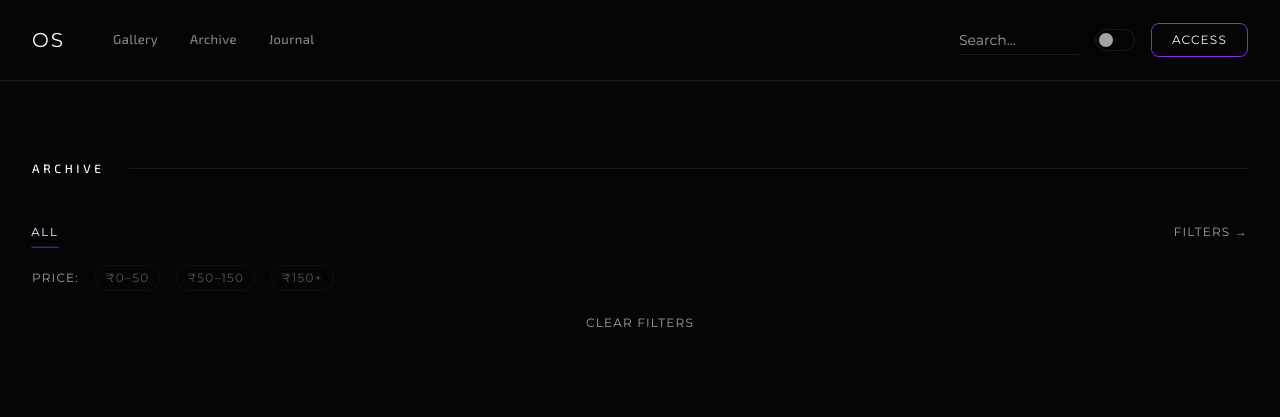
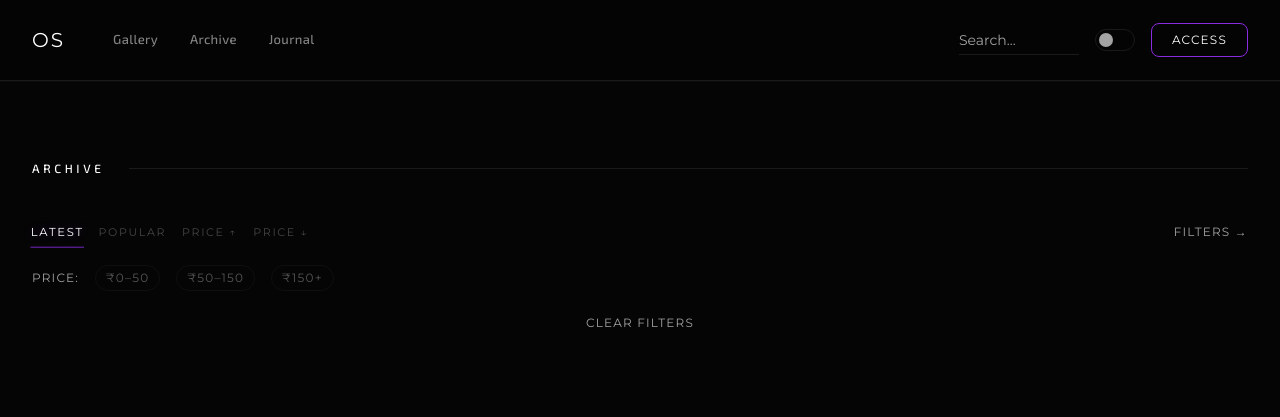
Before and after one commit to EGL-Commander/OneSiderProject-_Clean_, a Django app: page /projects/ in a window 1280 px wide. Shown: the top 417 px of the page. Run offline with Django 5.2, Linux system fonts and the light colour scheme; data that the repository does not hold is empty; some libraries are stand-ins or nearby versions.

Commit message:
Filters and Sorting
Fixed Filtering System and Introduced a Fresh Sorting System.

```diff
--- a/onesider_site/projects/templates/projects/Gallery Project List (Latest).html
+++ b/onesider_site/projects/templates/projects/Gallery Project List (Latest).html
@@ -12,10 +12,10 @@
         <div class="max-w-7xl mx-auto px-4 py-3 flex flex-col gap-2 md:flex-row md:justify-between md:items-center">
 
             <div class="flex gap-3 overflow-x-auto no-scrollbar whitespace-nowrap">
-                <button class="filter-btn" data-category="all">All</button>
-                {% for category in categories %}
-                    <button class="filter-btn" data-category="{{ category.slug }}">{{ category.name }}</button>
-                {% endfor %}
+                <button class="filter-btn" data-sort="latest">Latest</button>
+                <button class="filter-btn" data-sort="popular">Popular</button>
+                <button class="filter-btn" data-sort="price_asc">Price ↑</button>
+                <button class="filter-btn" data-sort="price_desc">Price ↓</button>
             </div>
 
             <div class="flex items-center justify-between gap-4 text-[10px] md:text-xs w-full md:w-auto">
@@ -57,10 +57,10 @@
 
                 <div class="flex items-center justify-between flex-wrap gap-4">
                     <div class="flex gap-4 flex-wrap">
-                        <button class="filter-btn" data-category="all">All</button>
-                        {% for category in categories %}
-                            <button class="filter-btn" data-category="{{ category.slug }}">{{ category.name }}</button>
-                        {% endfor %}
+                        <button class="filter-btn" data-sort="latest">Latest</button>
+                        <button class="filter-btn" data-sort="popular">Popular</button>
+                        <button class="filter-btn" data-sort="price_asc">Price ↑</button>
+                        <button class="filter-btn" data-sort="price_desc">Price ↓</button>
                     </div>
                     <button id="open-advanced"
                         class="text-xs tracking-widest uppercase transition"
@@ -142,7 +142,8 @@
             search: "",
             category: [],
             min_price: null,
-            max_price: null
+            max_price: null,
+            sort: "latest"
         };
     }
 
@@ -172,7 +173,7 @@
 
     document.getElementById("sticky-advanced").onclick = openAdvanced;
 
-    // ── FILTER BUTTONS ────────────────────────────────────────────
+    // ── SORT BUTTONS ──────────────────────────────────────────────
     const mainFilterBtns = document.querySelectorAll("#filters-wrap .filter-btn");
     const stickyFilterBtns = document.querySelectorAll("#sticky-filters .filter-btn");
 
@@ -182,7 +183,7 @@
             setTimeout(() => btn.style.transform = "", 120);
             mainFilterBtns.forEach(b => b.classList.remove("active"));
             btn.classList.add("active");
-            filters.category = btn.dataset.category === "all" ? [] : [btn.dataset.category];
+            filters.sort = btn.dataset.sort;
             updateURL();
             syncUIWithFilters();
             resetState();
@@ -192,7 +193,7 @@
 
     stickyFilterBtns.forEach(btn => {
         btn.addEventListener("click", () => {
-            const target = document.querySelector(`#filters-wrap .filter-btn[data-category="${btn.dataset.category}"]`);
+            const target = document.querySelector(`#filters-wrap .filter-btn[data-sort="${btn.dataset.sort}"]`);
             if (!target) return;
             target.click();
             requestAnimationFrame(() => {
@@ -241,6 +242,7 @@
         if (filters.category.length > 0) params.set("category", filters.category.join(","));
         if (filters.min_price !== null) params.set("min_price", filters.min_price);
         if (filters.max_price !== null) params.set("max_price", filters.max_price);
+        if (filters.sort && filters.sort !== "latest") params.set("sort", filters.sort);
 
         if (filters.search) params.set("q", filters.search);
 
@@ -254,11 +256,13 @@
         const min = params.get("min_price");
         const max = params.get("max_price");
         const q = params.get("q");
+        const sort = params.get("sort");
 
         filters.search = q || "";
         filters.category = category ? category.split(",") : [];
         filters.min_price = min ? parseFloat(min) : null;
         filters.max_price = max ? parseFloat(max) : null;
+        filters.sort = sort || "latest";
 
     }
 
@@ -266,8 +270,7 @@
     function syncUIWithFilters() {
         document.querySelectorAll(".filter-btn").forEach(btn => {
             btn.classList.remove("active");
-            if (filters.category.includes(btn.dataset.category) ||
-                (filters.category.length === 0 && btn.dataset.category === "all")) {
+            if (btn.dataset.sort === filters.sort) {
                 btn.classList.add("active");
             }
         });
@@ -342,7 +345,7 @@
         }
 
         const badge = document.getElementById("filter-count");
-        if (count > 0) { badge.textContent = `(${count})`; badge.classList.remove("hidden"); }
+        if (count > 0) { badge.textContent = ` • ${count}`; badge.classList.remove("hidden"); }
         else badge.classList.add("hidden");
     }
 
@@ -458,8 +461,8 @@
         filters.search = search;
 
         document.querySelectorAll(".filter-btn").forEach(b => b.classList.remove("active"));
-        const allBtn = document.querySelector('[data-category="all"]');
-        if (allBtn) allBtn.classList.add("active");
+        const latestBtn = document.querySelector('[data-sort="latest"]');
+        if (latestBtn) latestBtn.classList.add("active");
         document.querySelectorAll(".price-chip").forEach(b => b.classList.remove("active"));
         updateURL();
         syncUIWithFilters();
@@ -478,6 +481,7 @@
         if (filters.category.length > 0) params.set("category", filters.category.join(","));
         if (filters.min_price !== null) params.set("min_price", filters.min_price);
         if (filters.max_price !== null) params.set("max_price", filters.max_price);
+        if (filters.sort) params.set("sort", filters.sort);
 
         const response = await fetch(`/projects/api/?${params.toString()}`, {
             headers: { "X-Requested-With": "XMLHttpRequest" }
--- a/onesider_site/projects/views.py
+++ b/onesider_site/projects/views.py
@@ -25,14 +25,12 @@ STOP_WORDS = {
 # Create your views here.
 
 def project_list(request):
-    categories = Category.objects.all()[:3]
     all_categories = Category.objects.all()
 
     return render(
         request,
         'projects/Gallery Project List (Latest).html',
         {
-            'categories': categories,
             'all_categories': all_categories,
         }
     )
@@ -41,11 +39,21 @@ def project_list_api(request):
 
     projects = Project.objects.filter(
         is_active=True
-    ).order_by('-created_at')
+    )
 
     category = request.GET.get('category')
     min_price = request.GET.get('min_price')
     max_price = request.GET.get('max_price')
+    sort = request.GET.get('sort', 'latest')
+
+    SORT_OPTIONS = {
+        'latest': ('-created_at',),
+        'popular': ('-purchases_count', '-created_at'),
+        'price_asc': ('price', '-created_at'),
+        'price_desc': ('-price', '-created_at'),
+    }
+
+    projects = projects.order_by(*SORT_OPTIONS.get(sort, SORT_OPTIONS['latest']))
 
     q = request.GET.get('q', '').strip()
 
```
